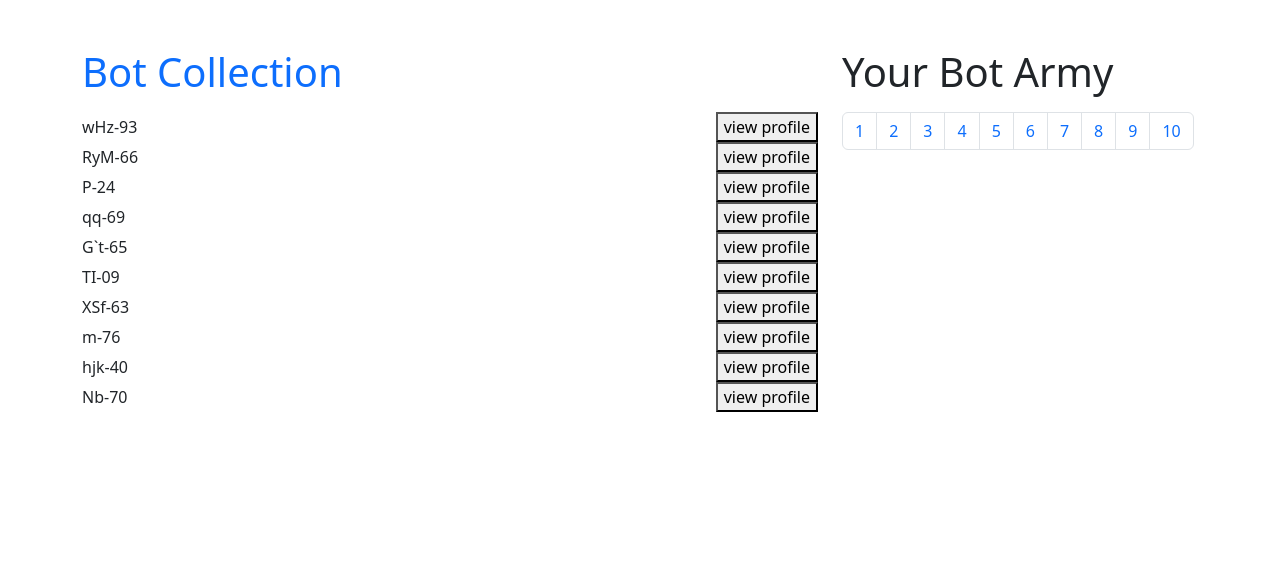
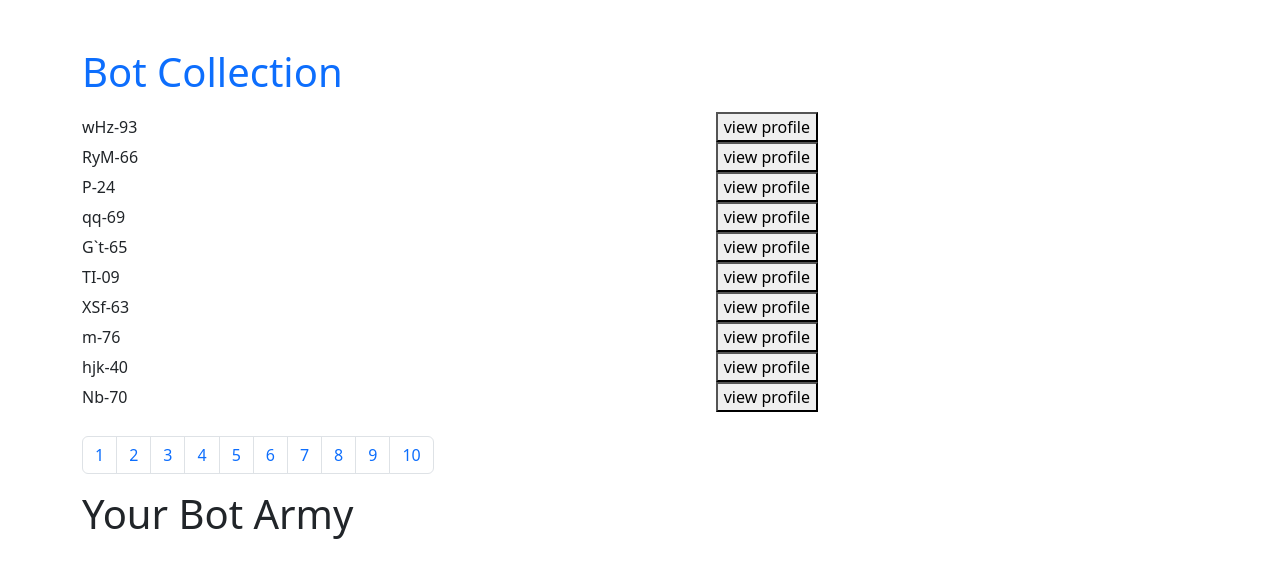
Before and after one commit to Nyakio-Eva/Bot-Battlr-app, a React (Create React App) app: page / in a window 1280 px wide. Shown: the top 578 px of the page. Built offline with nearby package versions, Linux system fonts and the light colour scheme; data requests are answered from the project's data file.

Commit message:
edited display alignment for pagination and yourbotarmy section

```diff
--- a/src/components/Botcollection.js
+++ b/src/components/Botcollection.js
@@ -95,6 +95,15 @@ function BotCollection(){
                             </li>
                         ))}
                     </ul>
+                    <Pagination
+                        postsPerPage={postsPerPage}
+                        totalPosts={bots.length}
+                        paginate={paginate}
+                    />
+                    <YourBotArmy
+                    army={army}
+                    setArmy={setArmy}
+                    onDeleteBot={(bot) => deleteBot(bot, handleDeleteBot)} />
                 </div>
                 <div className="col-md-4">
                     {selectedBot && (
@@ -111,12 +120,8 @@ function BotCollection(){
                             <button onClick={handleCloseProfile}>Close Profile</button>
                         </div>
                     )}
-                    <YourBotArmy army={army} setArmy={setArmy} onDeleteBot={(bot) => deleteBot(bot, handleDeleteBot)} />
-                    <Pagination
-                        postsPerPage={postsPerPage}
-                        totalPosts={bots.length}
-                        paginate={paginate}
-                    />
+
+
                 </div>
             </div>
         </div>
```
